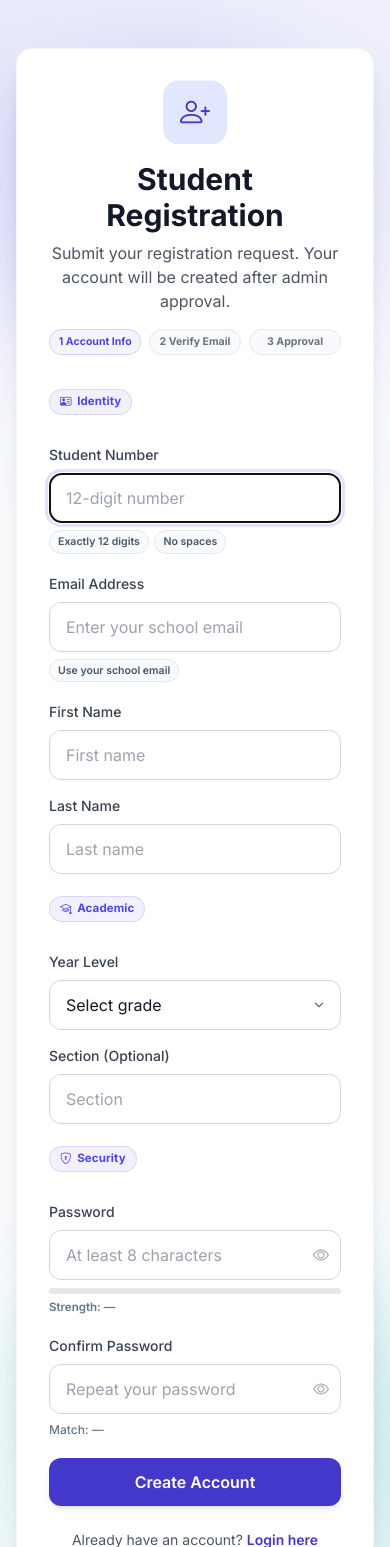
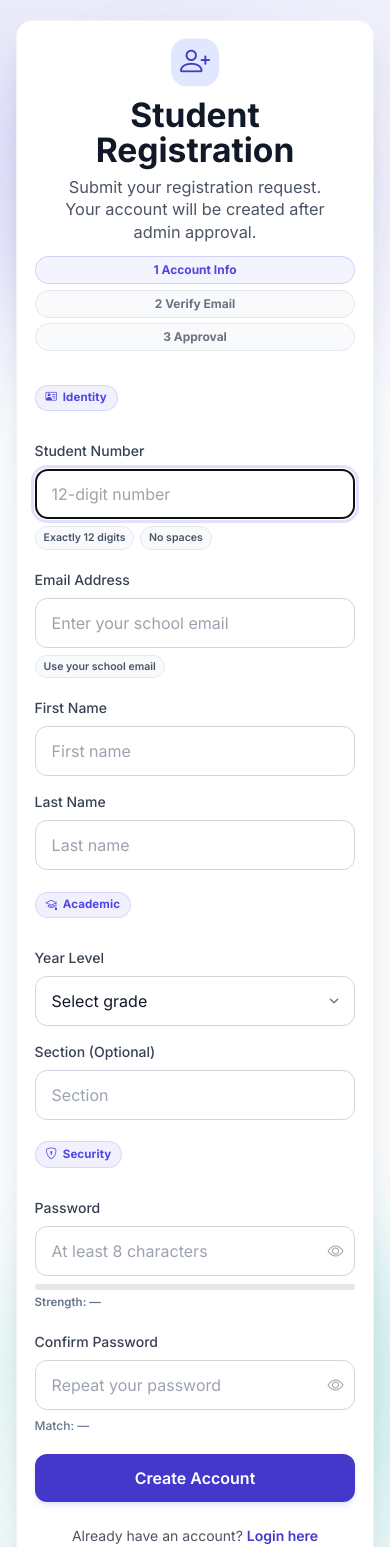
Before and after one commit to haruto-web/campus-care-project, a Django app: page /register/ in a window 390 px wide. Shown: the top 1547 px of the page. Run offline with Django 5.2, Linux system fonts and the light colour scheme; parts of the project's set-up code (start-up, migrations or seed data) failed here and were passed over; some libraries are stand-ins or nearby versions.

Commit message:
Improve register page mobile layout spacing and readability

```diff
--- a/templates/accounts/register.html
+++ b/templates/accounts/register.html
@@ -163,6 +163,44 @@
         color: #64748b;
         font-weight: 600;
     }
+    @media (max-width: 480px) {
+        .register-scene {
+            padding-top: 1.25rem !important;
+            padding-bottom: 1.25rem !important;
+            align-items: flex-start;
+        }
+        .register-card {
+            padding: 1.1rem !important;
+            border-radius: 1rem;
+        }
+        .register-icon-float {
+            width: 3rem;
+            height: 3rem;
+            margin-bottom: 0.65rem;
+        }
+        .register-heading {
+            font-size: 2.1rem;
+            line-height: 1.05;
+        }
+        .register-subtitle {
+            font-size: 1.02rem;
+            line-height: 1.4;
+            max-width: 18rem;
+            margin-left: auto;
+            margin-right: auto;
+        }
+        .register-progress {
+            grid-template-columns: 1fr;
+            gap: 0.35rem;
+            margin-top: 0.75rem;
+        }
+        .register-step {
+            white-space: normal;
+            font-size: 0.75rem;
+            padding: 0.38rem 0.65rem;
+            line-height: 1.15;
+        }
+    }
     @media (prefers-reduced-motion: reduce) {
         .register-blob,
         .register-card,
@@ -184,8 +222,8 @@
                 <div class="register-icon-float inline-flex items-center justify-center w-16 h-16 bg-indigo-100 dark:bg-indigo-900/40 rounded-2xl mb-4">
                     <i class="bi bi-person-plus text-indigo-600 dark:text-indigo-400 text-3xl"></i>
                 </div>
-                <h2 class="text-3xl font-bold text-gray-900 dark:text-white">Student Registration</h2>
-                <p class="text-gray-600 dark:text-gray-400 mt-2">Submit your registration request. Your account will be created after admin approval.</p>
+                <h2 class="register-heading text-3xl font-bold text-gray-900 dark:text-white">Student Registration</h2>
+                <p class="register-subtitle text-gray-600 dark:text-gray-400 mt-2">Submit your registration request. Your account will be created after admin approval.</p>
                 <div class="register-progress mt-4">
                     <span class="register-step">1 Account Info</span>
                     <span class="register-step is-muted">2 Verify Email</span>
```
